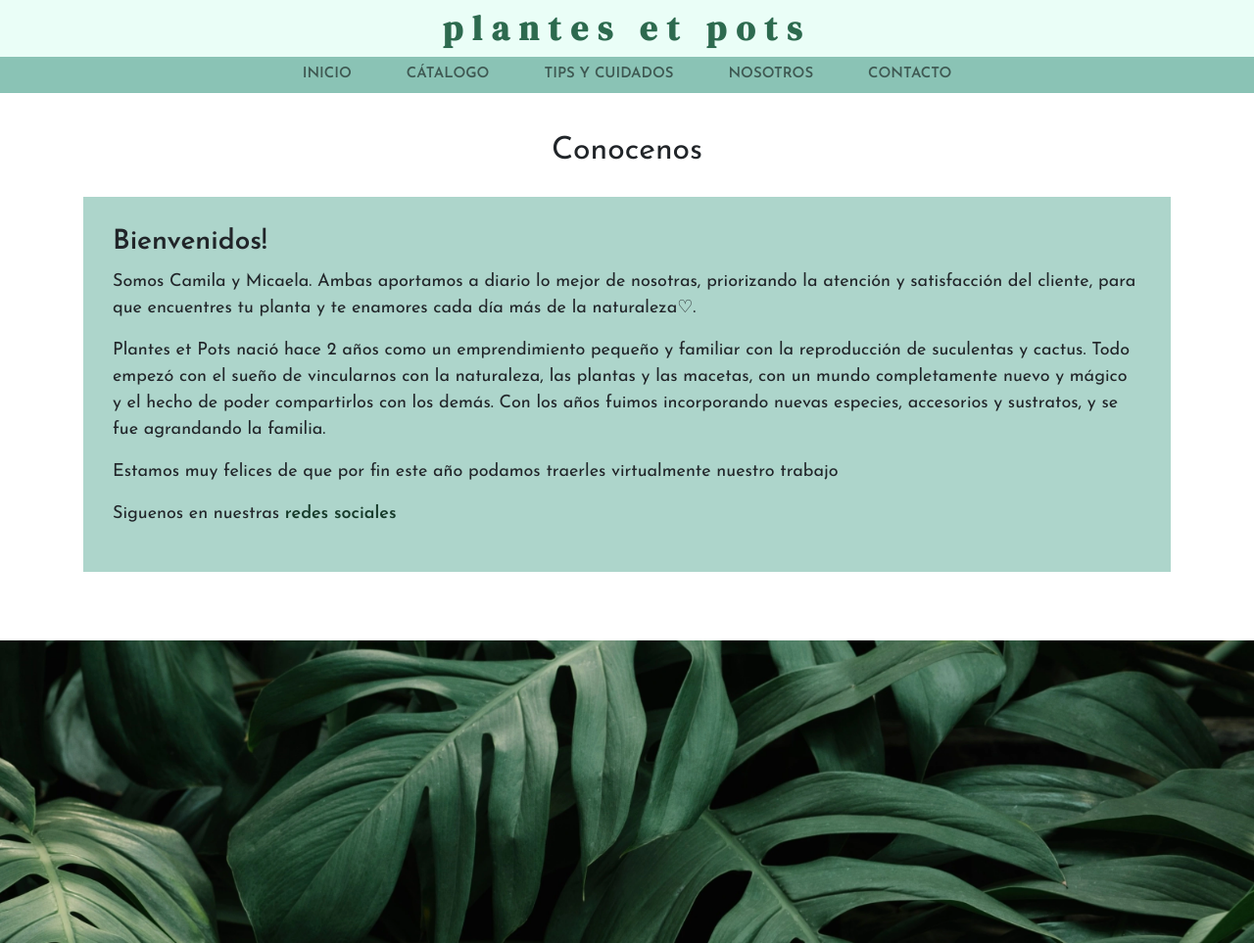
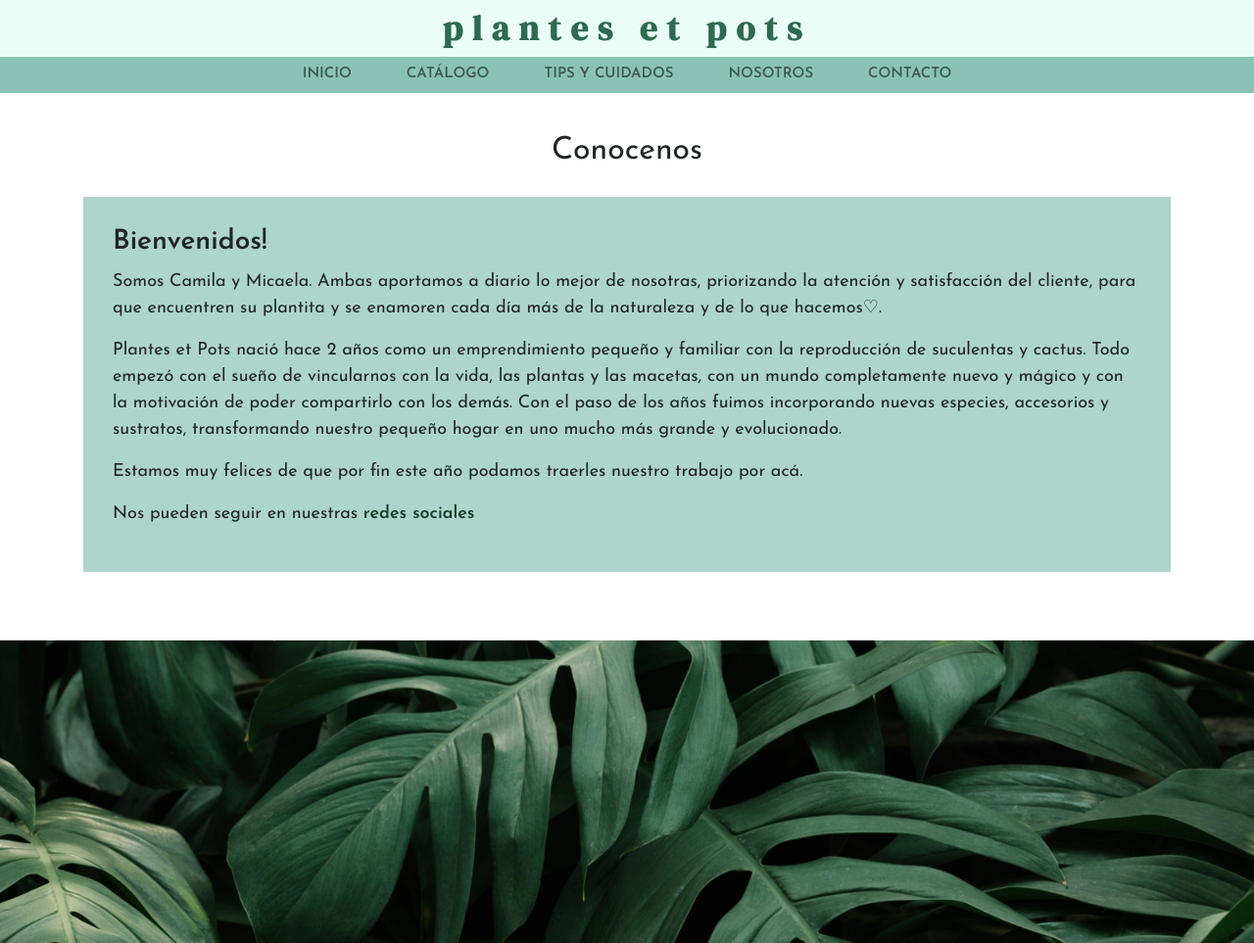
Before and after one commit to camyael/paginaCamilaVillaverde, a website: page pages/nosotros.html in a window 1280 px wide. Shown: the top 963 px of the page at 98% size. Drawn offline with nearby package versions, Linux system fonts and the light colour scheme.

Commit message:
tildes en el header y footer

```diff
--- a/pages/nosotros.html
+++ b/pages/nosotros.html
@@ -33,7 +33,7 @@
                     <a class="nav-link" href="../index.html">Inicio</a>
                   </li>
                   <li class="nav-item">
-                    <a class="nav-link" href="./catalogo.html">Cátalogo</a>
+                    <a class="nav-link" href="./catalogo.html">Catálogo</a>
                   </li>
                   <li class="nav-item">
                     <a class="nav-link" href="./cuidados.html">Tips y Cuidados</a>
@@ -62,16 +62,16 @@
                     Bienvenidos!
                 </h3>
                 <p>
-                    Somos Camila y Micaela. Ambas aportamos a diario lo mejor de nosotras, priorizando la atención y satisfacción del cliente, para que encuentres tu planta y te enamores cada día más de la naturaleza♡.
+                    Somos Camila y Micaela. Ambas aportamos a diario lo mejor de nosotras, priorizando la atención y satisfacción del cliente, para que encuentren su plantita y se enamoren cada día más de la naturaleza y de lo que hacemos♡.
                 </p>
                 <p>
-                    Plantes et Pots nació hace 2 años como un emprendimiento pequeño y familiar con la reproducción de suculentas y cactus. Todo empezó con el sueño de vincularnos con la naturaleza, las plantas y las macetas, con un mundo completamente nuevo y mágico y el hecho de poder compartirlos con los demás. Con los años fuimos incorporando nuevas especies, accesorios y sustratos, y se fue agrandando la familia.
+                    Plantes et Pots nació hace 2 años como un emprendimiento pequeño y familiar con la reproducción de suculentas y cactus. Todo empezó con el sueño de vincularnos con la vida, las plantas y las macetas, con un mundo completamente nuevo y mágico y con la motivación de poder compartirlo con los demás. Con el paso de los años fuimos incorporando nuevas especies, accesorios y sustratos, transformando nuestro pequeño hogar en uno mucho más grande y evolucionado.
                 </p>
                 <p>
-                    Estamos muy felices de que por fin este año podamos traerles virtualmente nuestro trabajo
+                    Estamos muy felices de que por fin este año podamos traerles nuestro trabajo por acá.
                 </p>
                 <p>
-                    Siguenos en nuestras <a href="#redes">redes sociales</a>
+                    Nos pueden seguir en nuestras <a href="#redes">redes sociales</a>
                 </p>
             </div>
         </section>
@@ -86,7 +86,7 @@
     <footer>
         <div class="elementos_footer">
             <h3>
-                Metodos de Pago
+                Métodos de Pago
             </h3>
             <div>
                 <a href="#">
```
Also changed, not shown: index.html (+2 -2 lines), pages/catalogo.html (+2 -2 lines), pages/contacto.html (+2 -2 lines), pages/cuidados.html (+2 -2 lines).
